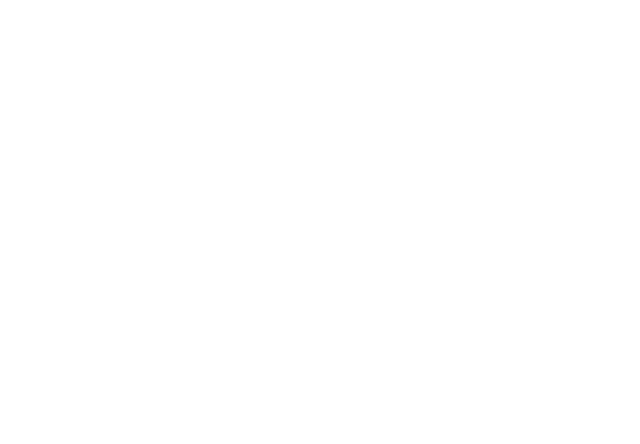
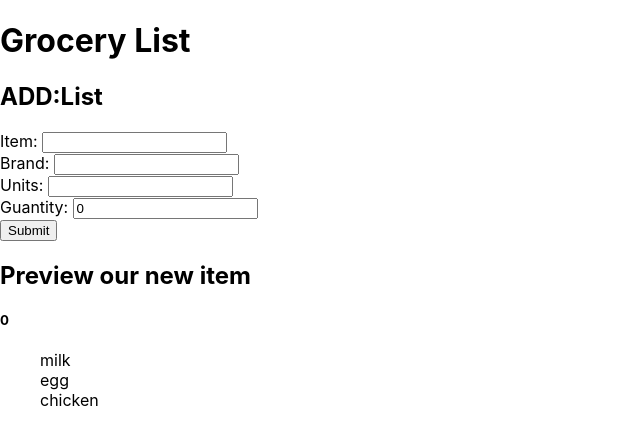
Before and after one commit to waruneeDinunzio/grocery_list_app, a React (Create React App) app: page / in a window 1280 px wide. Shown: the top 444 px of the page, without its empty margins (0-640 px from the left). Built offline with nearby package versions, Linux system fonts and the light colour scheme.

Commit message:
add GrogeryList.js
GroceryList show data from data.js

```diff
--- a/src/App.js
+++ b/src/App.js
@@ -1,13 +1,59 @@
 import React, { Component } from 'react';
 import groceries from './data.js';
+import GroceryList from './GroceryList.js';
+//console.log(groceries)
+class App extends Component {
+  state = {
+		products: groceries,
+    // we can assign default values to our state properties
+    // value: ''
+    item: '',
+    brand: '',
+    units: '',
+    quantity: 0,
+    isPurchased: false
+	};
 
-console.log(groceries)
-class App extends Component {
   render() {
     return (
       <div>
+        <h1>Grocery List</h1>
+        <h2>ADD:List</h2>
+        {console.log(this.state.products)}
+        <form>
+        <label htmlFor="item">Item: </label>
+          <input type="text" value={this.state.item} onChange={this.handleChange} id="item" />
+          <br />
+          <label htmlFor="brand">Brand: </label>
+          <input type="text" value={this.state.brand} onChange={this.handleChange} id="brand"/>
+          <br />
+          <label htmlFor="units">Units: </label>
+          <input type="text" value={this.state.units} onChange={this.handleChange} id="units" />
+          <br />
+          <label htmlFor="quantity">Guantity: </label>
+          <input type="text" value={this.state.quantity} onChange={this.handleChange} id="quantity"/>
+          <br />
+          <input type="submit" />
+        </form>
+        <div className="preview">
+          <h2>Preview our new item</h2>
+          <h5>{this.state.item}</h5>
+          <h5>{this.state.brand}</h5>
+          <h5>{this.state.units}</h5>
+          <h5>{this.state.quantity}</h5>
+        </div>
+        <ul>
+        {this.state.products.map((product, index) => {
+						return (
+              //<li>
+                 //{product.item}
+              //</li>
+              <GroceryList key={index} product={product} />
+						);
+					})}
+        </ul>
+      </div>
 
-      </div>
     );
   }
 }
--- /dev/null
+++ b/src/GroceryList.js
@@ -0,0 +1,13 @@
+import React, { Component } from 'react';
+
+class GroceryList extends Component {
+    render() {
+        return (
+            <div>
+              {this.props.product.item}
+            </div>
+        );
+    }
+}
+
+export default GroceryList;
```
